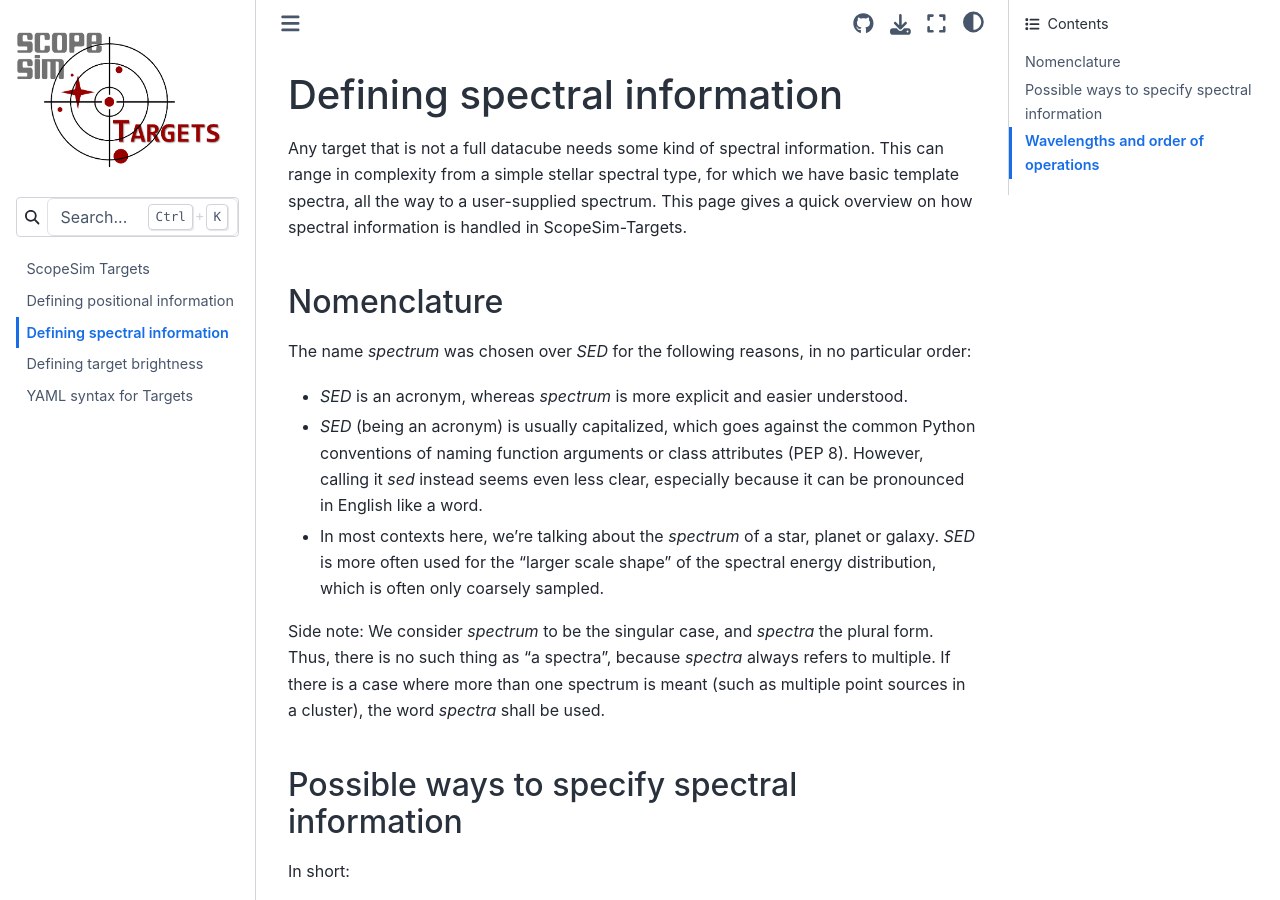
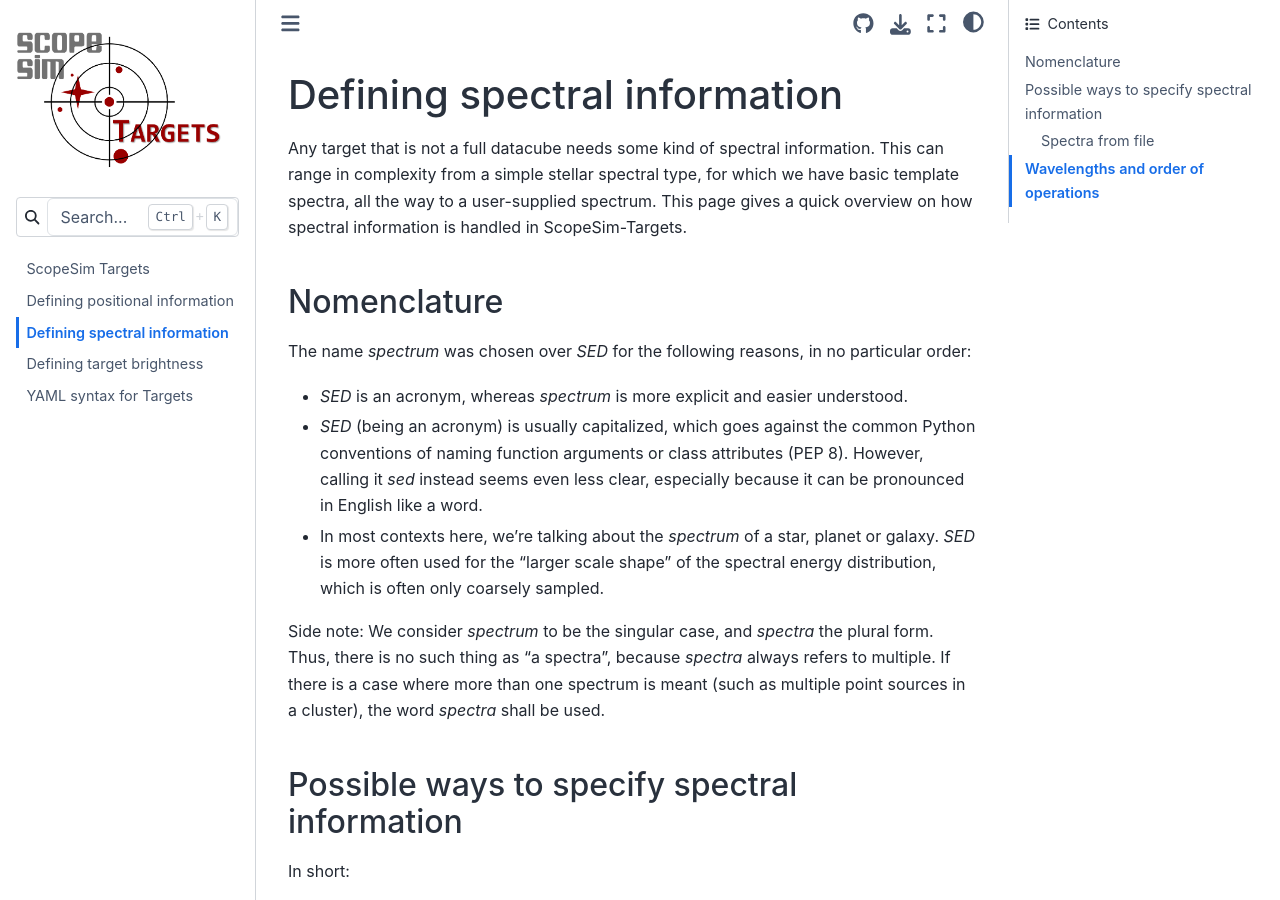
Before and after one commit to AstarVienna/scopesim-targets, a Sphinx documentation site: the page built from docs/defining_spectra.md, in a window 1280 px wide and 900 px high. Built offline with Sphinx 7.4.7 and the Sphinx Book theme 1.1.4, drawn with Linux system fonts in a browser that asks for light colours.

Commit message:
Update docs config
Show ###-level headings in right sidebar.

```diff
--- a/docs/conf.py
+++ b/docs/conf.py
@@ -53,6 +53,7 @@ html_theme_options = {
     "use_repository_button": True,
     "use_download_button": True,  # allow download of individual pages
     "home_page_in_toc": True,
+    "show_toc_level": 2,  # page-level TOC on the right sidebar, 3 -> up to ##
 }
 
 html_logo = "_static/logo.png"  # link to logo
```
